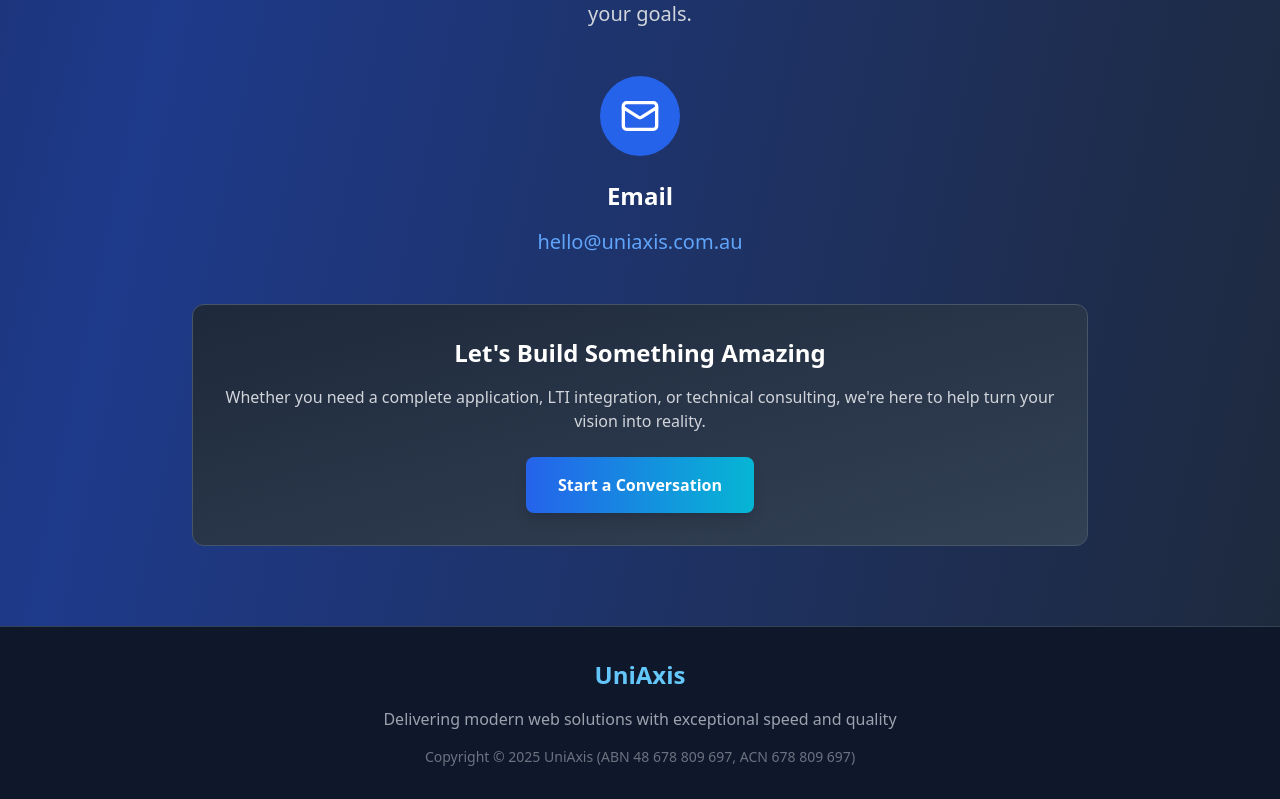
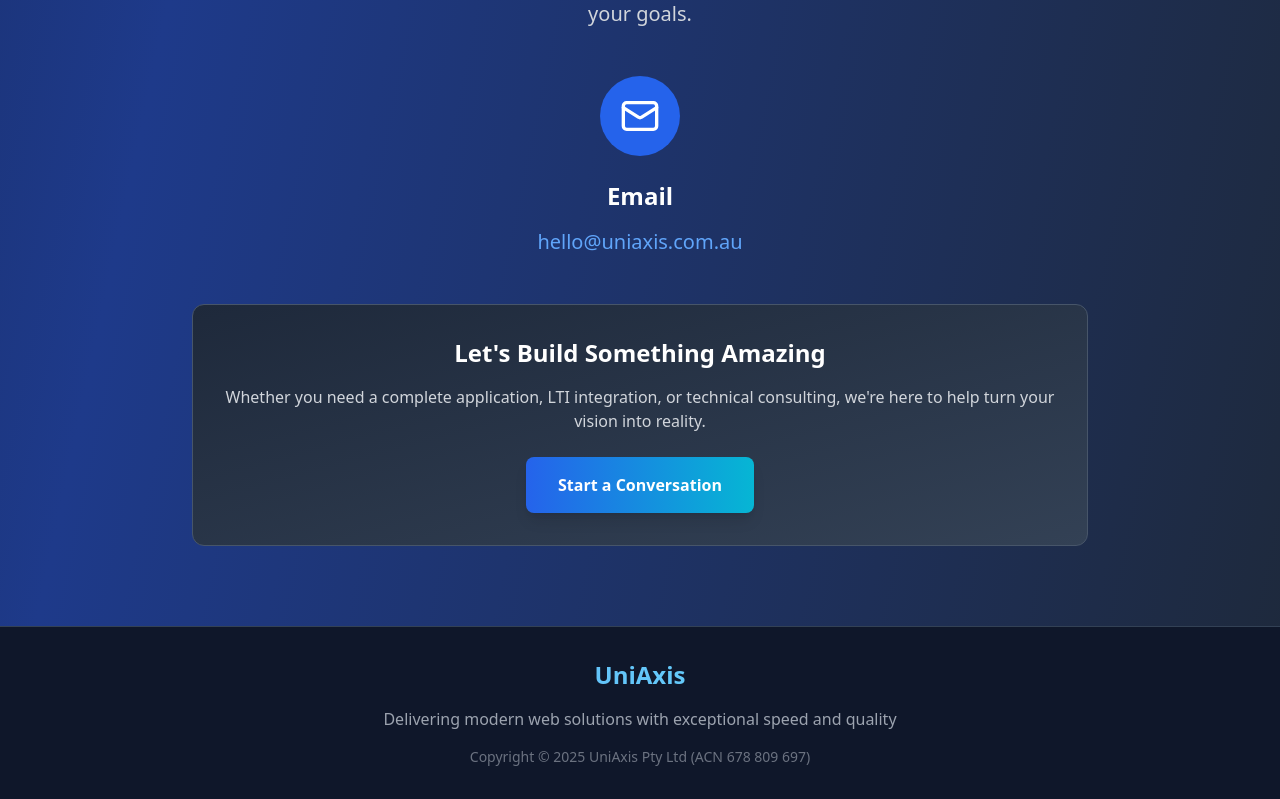
Before and after one commit to hemachand1989/uniaxis-website, a React (Vite) app: page / in a window 1280 px wide. Shown: the part 5236-6035 px from the top of the page. Built offline with nearby package versions, Linux system fonts and the light colour scheme.

Commit message:
Update footer to UniAxis Pty Ltd and remove ABN

```diff
--- a/src/components/layout/Footer.tsx
+++ b/src/components/layout/Footer.tsx
@@ -9,7 +9,7 @@ export const Footer: React.FC = () => {
         </div>
         <p className="text-gray-400 mb-4">Delivering modern web solutions with exceptional speed and quality</p>
         <p className="text-gray-500 text-sm">
-          Copyright © 2025 UniAxis (ABN 48 678 809 697, ACN 678 809 697)
+          Copyright © 2025 UniAxis Pty Ltd (ACN 678 809 697)
         </p>
       </div>
     </footer>
```
